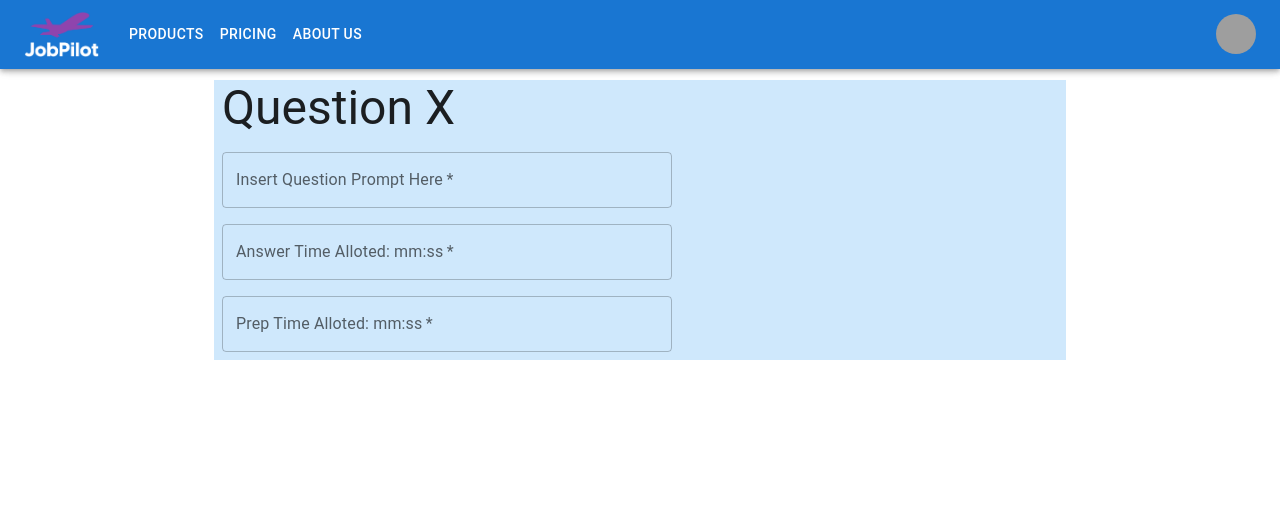
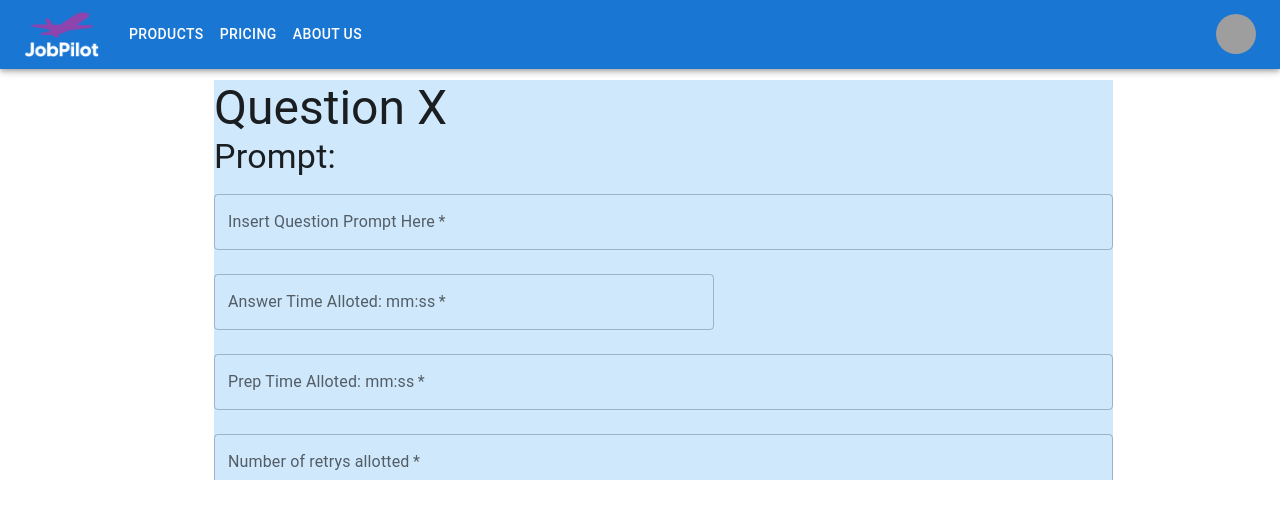
Before and after one commit to thejobpilot/frontend, a Next.js app: page /questiontemplate in a window 1280 px wide. Shown: the top 518 px of the page. Built offline with nearby package versions, Linux system fonts and the light colour scheme; grey boxes are pictures that could not be loaded.

Commit message:
interviewQuestion: ui changes

```diff
--- a/src/components/interviewQuestion.tsx
+++ b/src/components/interviewQuestion.tsx
@@ -20,8 +20,9 @@ export default function QuestionContainter() {
       <Box
       component="form"
       sx={{
-        '& > :not(style)': { m: 1, width: '50ch' },
-        height: '35vh',
+        //'& > :not(style)': { m: 1, width: '50ch' },
+        width: '100ch',
+        height: '50vh',
         mt: 10,
         bgcolor: '#cfe8fc'
 
@@ -30,26 +31,29 @@ export default function QuestionContainter() {
       autoComplete="off"
       >
         <Typography variant="h3">Question X</Typography>
-
+        <div>
+        <Typography variant="h4">Prompt:</Typography>
         <TextField
           required
           id="prompt"
           label="Insert Question Prompt Here"
-
           multiline
           fullWidth
           margin="normal"
           variant="outlined"
         />
+        </div>
 
+        <div>
         <TextField
           required
           id="time"
           label="Answer Time Alloted: mm:ss"
-          fullWidth
+          style = {{width: 500}}
           margin="normal"
           variant="outlined"
         />
+        </div>
 
         {/* should i add a switch? */}
 
```
